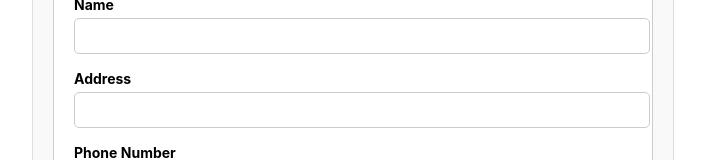
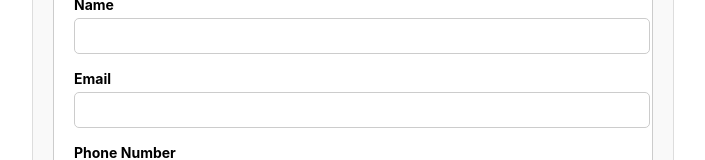
Before and after one commit to Elena-Nidelcu/banking-front, a React (Create React App) app: page /profile in a window 1280 px wide. Shown: the part 211-371 px from the top of the page, without its empty margins (287-992 px from the left). Built offline with nearby package versions, Linux system fonts and the light colour scheme.

Commit message:
change address to email

```diff
--- a/src/pages/Profile/Profile.js
+++ b/src/pages/Profile/Profile.js
@@ -7,7 +7,7 @@ import '../../styles/titles.css';
 const Profile = () => {
   const [profileData, setProfileData] = useState({
     name: '',
-    address: '',
+    email: '',
     phone: '',
   });
 
@@ -58,12 +58,12 @@ const Profile = () => {
             />
           </div>
           <div className="form-group">
-            <label htmlFor="address">Address</label>
+            <label htmlFor="email">Email</label>
             <input
-              type="text"
-              id="address"
-              name="address"
-              value={profileData.address}
+              type="email"
+              id="email"
+              name="email"
+              value={profileData.email}
               onChange={handleProfileChange}
             />
           </div>
```
